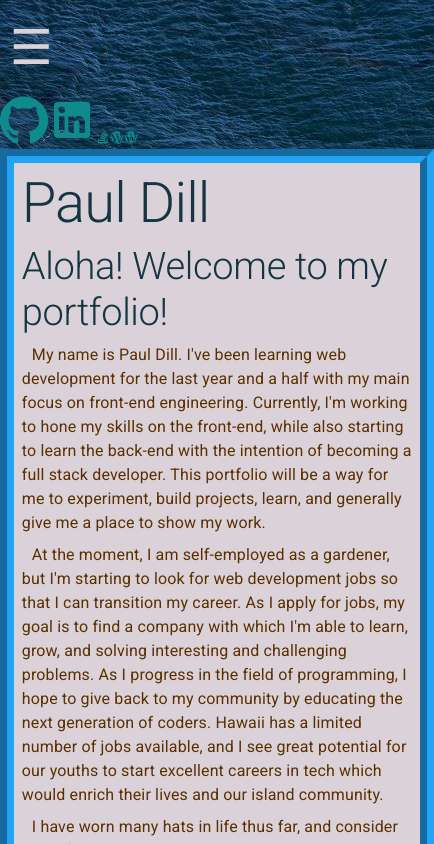
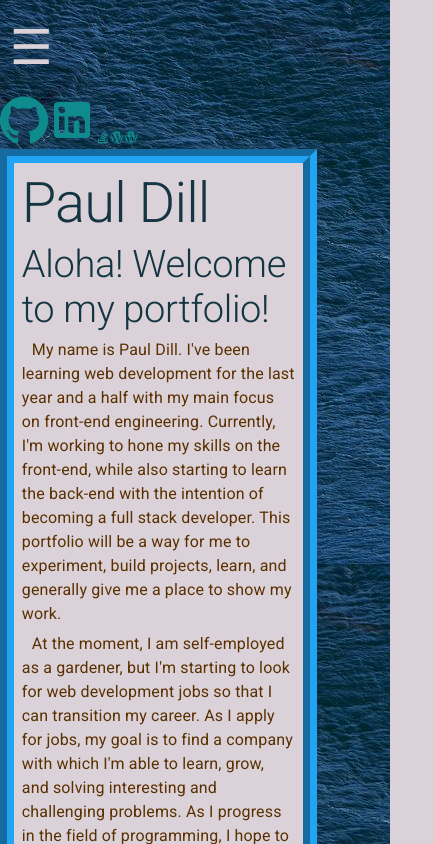
Before and after one commit to Dillweed5446/pdill.dev, a Next.js app in the folder pdill.dev/: page / in a window 390 px wide. Shown: the top 844 px of the page, 434 px wide, since content can reach past the window. Built offline with nearby package versions, Linux system fonts and the light colour scheme.

Commit message:
:lipstick: Minah fix

```diff
--- a/pdill.dev/styles.css
+++ b/pdill.dev/styles.css
@@ -51,10 +51,10 @@ body {
       animation: none;
   }
   .content-box {
-    width: 100%;
+    width: 100;
     border: 1em groove #20A4F3;
     padding: 2%;
-    margin: 0%;
+    margin: 0;
     background-color: #DAD2D8;
     box-sizing: content-box;
   }
```
